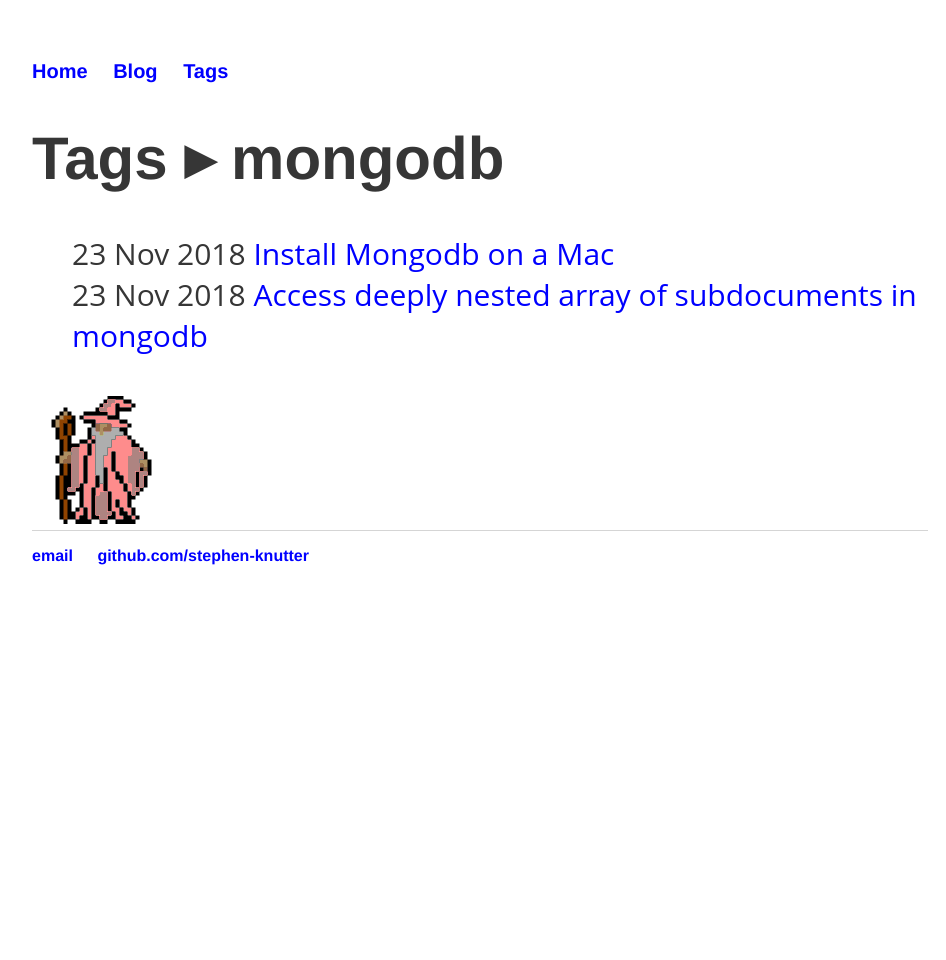
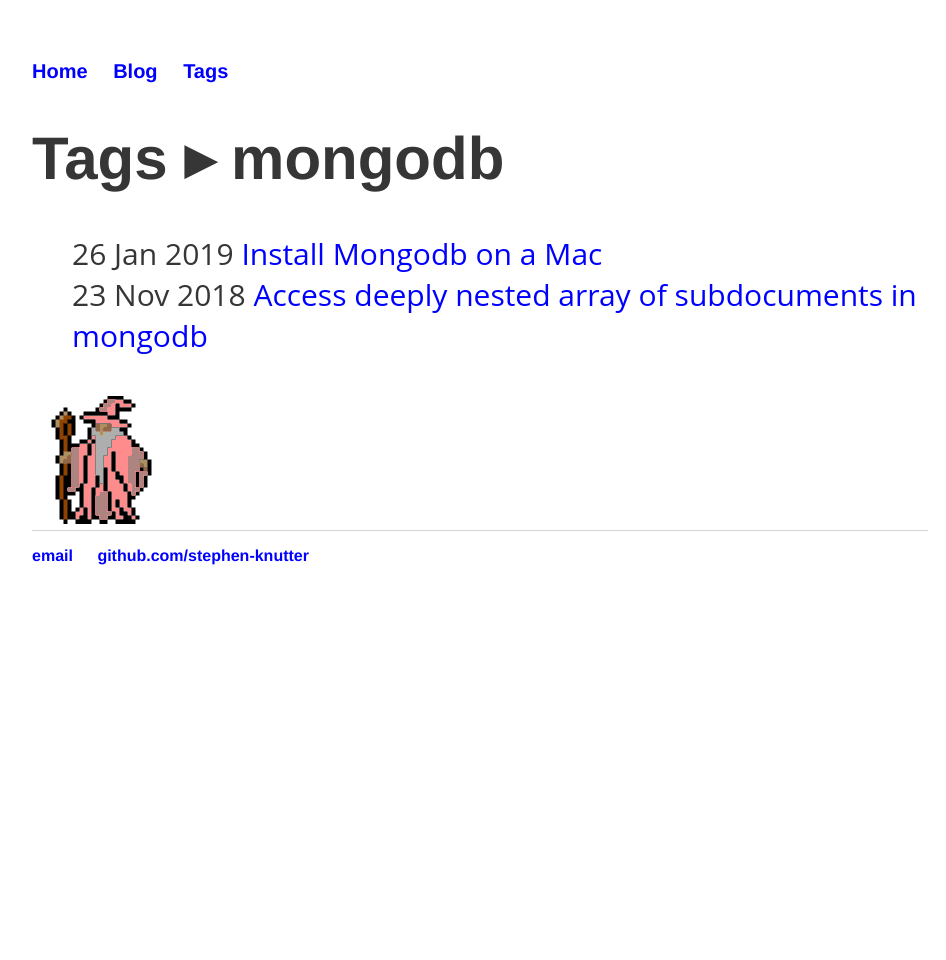
Before and after one commit to stephen-knutter/stephen-knutter.github.io, a Jekyll site: the page built from _tags/mongodb.md, in a window 1280 px wide. Shown: the whole page, without its empty margins (160-1106 px from the left). Built offline with Jekyll 4.4.1, drawn with Linux system fonts in a browser that asks for light colours.

Commit message:
update date

```diff
--- a/_posts/2019-01-26-install-mongodb-on-mac.md
+++ b/_posts/2019-01-26-install-mongodb-on-mac.md
@@ -1,7 +1,7 @@
 ---
 layout: post
 title: "Install Mongodb on a Mac"
-date: Nov 23, 2018 16:20:00
+date: Jan 26, 2019 16:20:00
 tags: mongodb database
 ---
 
```
